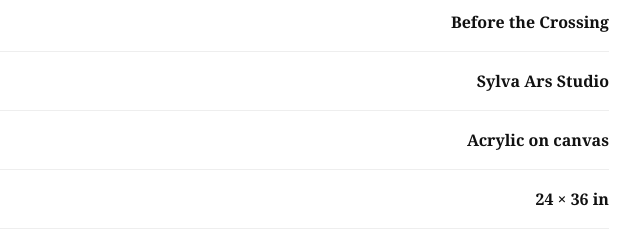
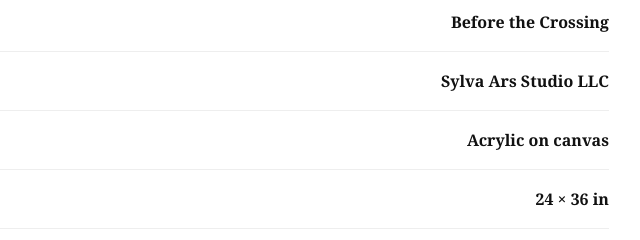
Before and after one commit to Sylvaarsstudio/sylva-ars-studio, a plain HTML site: page web/coa-template.html in a window 1280 px wide. Shown: the part 520-760 px from the top of the page, 481-1121 px from the left. Drawn offline with Linux system fonts and the light colour scheme.

Commit message:
LLC-en-certificado-autenticidad

```diff
--- a/web/coa-template.html
+++ b/web/coa-template.html
@@ -30,7 +30,7 @@
 
       <div class="row">
         <span>Artist</span>
-        <strong>Sylva Ars Studio</strong>
+        <strong>Sylva Ars Studio LLC</strong>
       </div>
 
       <div class="row">
```
